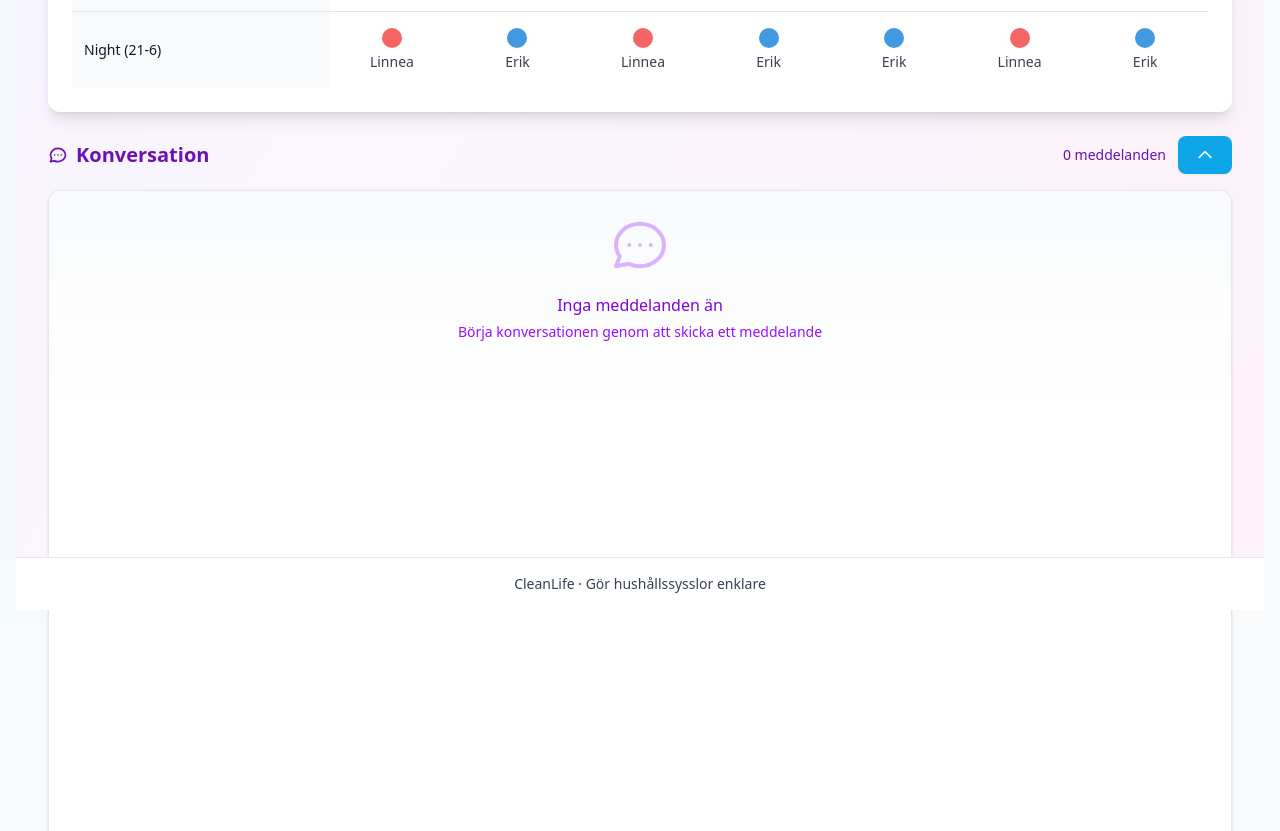
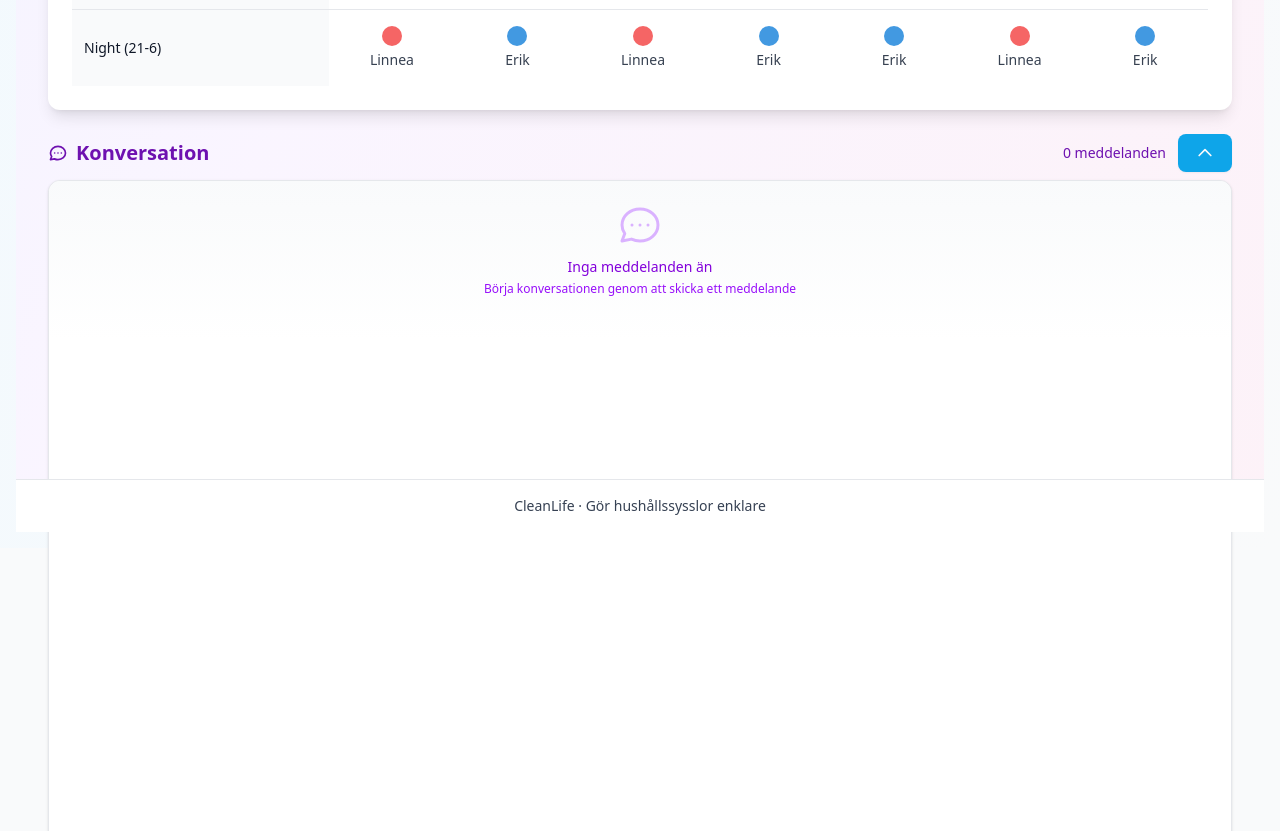
Before and after one commit to Errie15/cleanlife, a React (Vite) app: page / in a window 1280 px wide. Shown: the part 1440-2271 px from the top of the page. Built offline with nearby package versions, Linux system fonts and the light colour scheme.

Commit message:
Gör navigationsikoner kvadratiska och minska chattfönstret ytterligare

```diff
--- a/src/App.css
+++ b/src/App.css
@@ -323,7 +323,7 @@ button:active:not(:disabled) {
   transition: height 0.3s ease-in-out;
   overflow-y: auto;
   margin-bottom: 0;
-  max-height: 14rem; /* Begränsa maximal höjd även på större skärmar */
+  max-height: 10rem !important; /* Begränsa maximal höjd även på större skärmar och använd !important för att åsidosätta inline-stilar */
 }
 
 /* Säkerställer att övriga element inte täcks av chatt */
@@ -366,7 +366,7 @@ footer {
   .chat-messages-container {
     max-width: 100%;
     height: auto !important;
-    max-height: 10rem !important; /* Mindre höjd på mobila enheter */
+    max-height: 8rem !important; /* Mindre höjd på mobila enheter */
   }
 
   /* Säkerställ att footer visas korrekt på mobila enheter */
@@ -393,7 +393,7 @@ footer {
   .chat-messages-container {
     margin-bottom: 0.5rem;
     padding-bottom: 0.5rem;
-    max-height: 8rem !important; /* Ännu mindre höjd på iPhone */
+    max-height: 6rem !important; /* Ännu mindre höjd på iPhone */
   }
 }
 
--- a/src/components/Chat.jsx
+++ b/src/components/Chat.jsx
@@ -89,8 +89,8 @@ const Chat = ({ messages, users, currentUserId, onSendMessage }) => {
   };
 
   return (
-    <div className="flex flex-col h-full relative mb-2">
-      <div className="flex items-center justify-between mb-4">
+    <div className="flex flex-col h-full relative mb-1">
+      <div className="flex items-center justify-between mb-2">
         <div className="flex items-center">
           <svg xmlns="http://www.w3.org/2000/svg" className="h-5 w-5 mr-2 text-purple-800" fill="none" viewBox="0 0 24 24" stroke="currentColor">
             <path strokeLinecap="round" strokeLinejoin="round" strokeWidth={2} d="M8 12h.01M12 12h.01M16 12h.01M21 12c0 4.418-4.03 8-9 8a9.863 9.863 0 01-4.255-.949L3 20l1.395-3.72C3.512 15.042 3 13.574 3 12c0-4.418 4.03-8 9-8s9 3.582 9 8z" />
@@ -116,15 +116,15 @@ const Chat = ({ messages, users, currentUserId, onSendMessage }) => {
       <div className="flex-1 bg-white rounded-t-xl border border-gray-200 overflow-hidden shadow-sm">
         <div
           ref={chatContainerRef}
-          className={`${isChatExpanded ? 'h-48' : 'h-32'} md:h-auto max-h-48 overflow-y-auto p-4 space-y-6 bg-gradient-to-b from-gray-50 to-white choresList-scrollbar chat-messages-container transition-all duration-300`}
+          className={`${isChatExpanded ? 'h-36' : 'h-28'} md:h-auto max-h-36 overflow-y-auto p-3 space-y-4 bg-gradient-to-b from-gray-50 to-white choresList-scrollbar chat-messages-container transition-all duration-300`}
         >
           {messages.length === 0 ? (
-            <div className="flex flex-col items-center justify-center h-full py-8">
-              <svg xmlns="http://www.w3.org/2000/svg" className="h-16 w-16 text-purple-300 mb-4" fill="none" viewBox="0 0 24 24" stroke="currentColor">
+            <div className="flex flex-col items-center justify-center h-full py-4">
+              <svg xmlns="http://www.w3.org/2000/svg" className="h-12 w-12 text-purple-300 mb-2" fill="none" viewBox="0 0 24 24" stroke="currentColor">
                 <path strokeLinecap="round" strokeLinejoin="round" strokeWidth={1.5} d="M8 12h.01M12 12h.01M16 12h.01M21 12c0 4.418-4.03 8-9 8a9.863 9.863 0 01-4.255-.949L3 20l1.395-3.72C3.512 15.042 3 13.574 3 12c0-4.418 4.03-8 9-8s9 3.582 9 8z" />
               </svg>
-              <p className="text-purple-700 font-medium">Inga meddelanden än</p>
-              <p className="text-purple-600 text-sm mt-1">Börja konversationen genom att skicka ett meddelande</p>
+              <p className="text-purple-700 font-medium text-sm">Inga meddelanden än</p>
+              <p className="text-purple-600 text-xs mt-1">Börja konversationen genom att skicka ett meddelande</p>
             </div>
           ) : (
             Object.entries(groupedMessages).map(([date, dateMessages]) => (
--- a/src/components/Layout.jsx
+++ b/src/components/Layout.jsx
@@ -103,12 +103,12 @@ const Layout = ({ children, onCategoryChange }) => {
 
         {/* Navigation Categories */}
         <div className="max-w-7xl mx-auto px-4 sm:px-6 lg:px-8 py-1">
-          <nav className="flex space-x-0.5 overflow-x-auto scrollbar-hide">
+          <nav className="flex space-x-0 overflow-x-auto scrollbar-hide">
             {categories.map((category) => (
               <button
                 key={category.id}
                 onClick={() => handleCategoryChange(category.id)}
-                className={`p-1.5 text-sm font-medium rounded-md whitespace-nowrap transition-colors flex items-center justify-center ${
+                className={`w-8 h-8 text-sm font-medium rounded-full flex items-center justify-center transition-colors ${
                   activeCategory === category.id
                     ? 'bg-purple-100 text-purple-800 shadow-sm'
                     : 'text-gray-700 hover:text-purple-800 hover:bg-purple-50'
```
